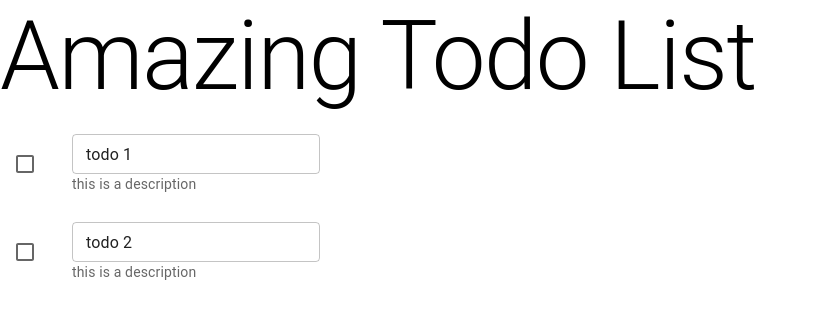
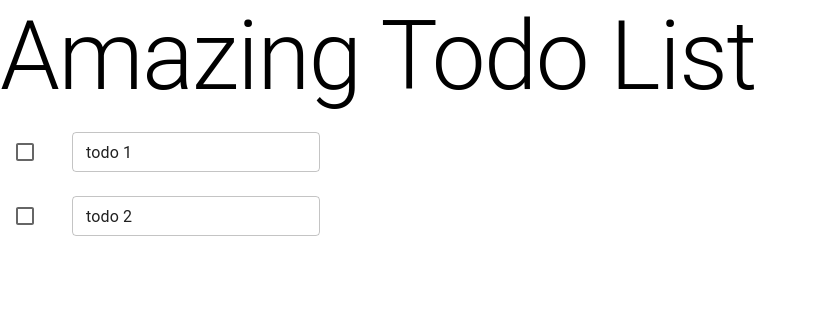
Before and after one commit to BenGex31/amazingtodolist, a React (Create React App) app: page / in a window 1280 px wide. Shown: the top 318 px of the page, without its empty margins (0-815 px from the left). Built offline with nearby package versions, Linux system fonts and the light colour scheme.

Commit message:
remove description from todo

```diff
--- a/src/components/Todo.tsx
+++ b/src/components/Todo.tsx
@@ -19,7 +19,7 @@ const Todo: React.FC<TodoProps> = ({ todo, handleTodoStateChange }) => {
       <ListItemIcon>
         <Checkbox edge="start" disableRipple onChange={handleTodoStateChange} />
       </ListItemIcon>
-      <ListItemText secondary={todo.description}>
+      <ListItemText>
         <TextField disabled={todo.done} size="small" value={todo.title} />
       </ListItemText>
     </ListItem>
```
